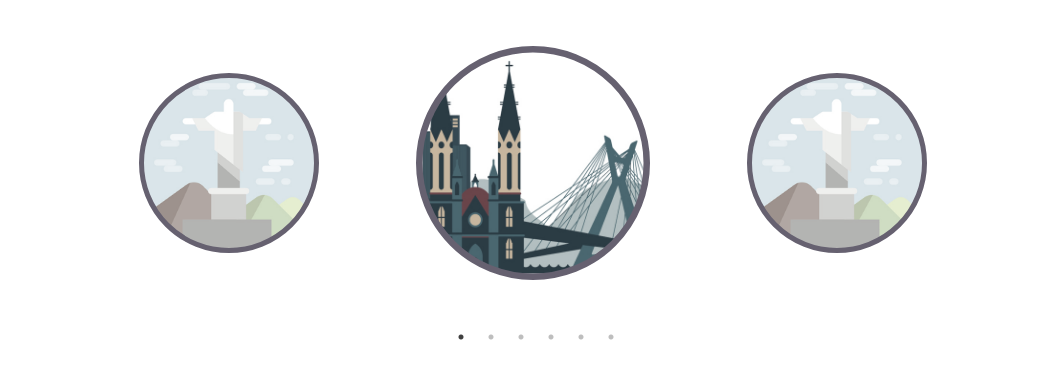
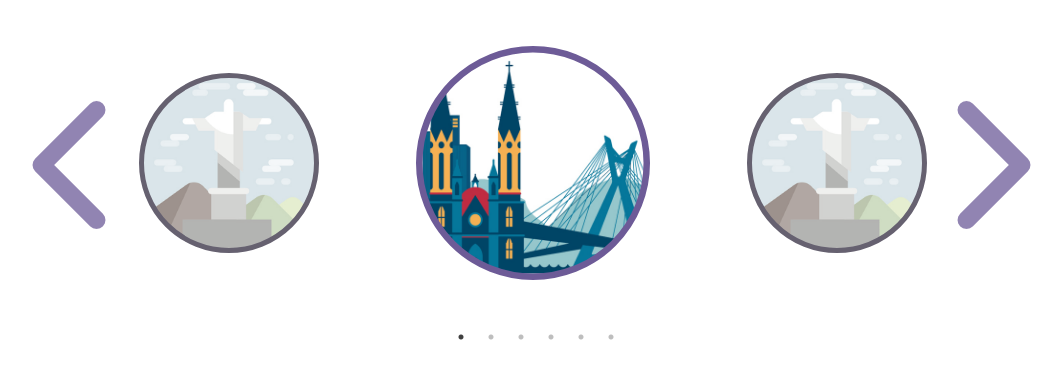
Before and after one commit to isaiaszmendes/carousel, a plain HTML site: page index.html in a window 1280 px wide. Shown: the whole page, without its empty margins (104-1166 px from the left). Drawn offline with nearby package versions, Linux system fonts and the light colour scheme.

Commit message:
Personalizar arrows do carrossel e ajustar efeitos de trasição

```diff
--- a/css/style.css
+++ b/css/style.css
@@ -10,7 +10,7 @@
     margin: 21.4% 19.2%;
     padding: 5px 5px;
     border-radius: 100%;
-    border: 5px solid rgb(109, 91, 151);;
+    border: 5px solid rgb(109, 91, 151);
     height: 160px;
     width: 160px;
     background-size: cover;
@@ -19,7 +19,7 @@
 }
 
 .item:hover{
-    filter: grayscale(0);
+
     transition: 0.5s;
 }
 .img-sp{
@@ -35,6 +35,24 @@
 
 .slick-dotted .slick-current .item {
   transform: scale(1.3);
+  filter: grayscale(0);
   transition: 1.3s;
 
 }
+
+.slick-prev, .slick-next{
+    width: 10%;
+    height: 100%;
+}
+
+.slick-next{
+    left: 89%;
+}
+
+.slick-prev:before {
+    content: url('../img/arrow-point-to-left.png');
+
+  }
+.slick-next:before {
+    content: url('../img/arrow-point-to-right.png');
+}
--- a/index.html
+++ b/index.html
@@ -7,6 +7,7 @@
     <link rel="stylesheet" href="https://cdnjs.cloudflare.com/ajax/libs/slick-carousel/1.7.1/slick.css">
     <link rel="stylesheet" href="https://cdnjs.cloudflare.com/ajax/libs/slick-carousel/1.7.1/slick-theme.css">
     <link rel="stylesheet" href="css/style.css">
+    <link rel="stylesheet" href="style.scss">
 
     <script src="https://code.jquery.com/jquery-1.11.0.min.js"></script>
     <script src="https://code.jquery.com/jquery-migrate-1.2.1.min.js"></script>
@@ -53,14 +54,21 @@
         $(document).on('ready', function() {
             $(".carousel").slick({
                 dots: true,
+                arrows: true,
                 infinite: true,
                 centerMode: true,
                 slidesToShow: 3,
                 slidesToScroll: 3
             });
+
         });
 
+        $('.slider').slick({
+            prevArrow: '< img src="/img/arrow-point-to-left.png" / >',
+            nextArrow: '< img src="/img/arrow-point-to-right.png" / >',
+        });
         $('.center').slick({
+            arrows: true,
             centerMode: true,
             centerPadding: '60px',
             slidesToShow: 3,
@@ -71,7 +79,11 @@
                     arrows: false,
                     centerMode: true,
                     centerPadding: '40px',
-                    slidesToShow: 3
+                    slidesToShow: 3,
+                    swipe:true,
+                    swipeToSlide: true,
+                    touchMove: true,
+                    draggable: true
                 }
             },
             {
@@ -80,10 +92,18 @@
                     arrows: false,
                     centerMode: true,
                     centerPadding: '40px',
-                    slidesToShow: 1
+                    slidesToShow: 1,
+                    swipe: true,
+                    swipeToSlide: true,
+                    touchMove: true,
+                    draggable: true
                 }
             }
             ]
+        });
+        $('.carousel-content').slick({
+            prevArrow:"<img class='a-left control-c prev slick-prev' src='/images/arrow-point-to-left.png'>",
+            nextArrow:"<img class='a-right control-c next slick-next' src='/img/arrow-point-to-right.png'>"
         });
     </script>
 
```
Also changed, not shown: img/arrow-point-to-left.png (added), img/arrow-point-to-right.png (added).
